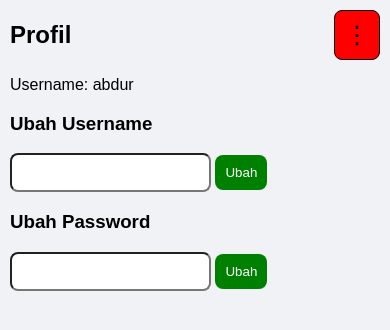
After one commit to abdur135/tabungan-app, a Flask app: page /profil in a window 390 px wide. The commit adds this page. Shown: the top 330 px of the page. Run offline with Flask 3, Linux system fonts and the light colour scheme; a user stored in the database is signed in; data comes from the database, SQL or seed files in the repository.

Commit message:
update UI mobile

```diff
--- a/app.py
+++ b/app.py
@@ -1,208 +1,13 @@
-from flask import Flask, render_template, request, redirect, session
-import sqlite3
-from datetime import datetime
+from flask import Flask
+from routes.auth import auth_bp
+from routes.tabungan import tabungan_bp
 
 app = Flask(__name__)
 app.secret_key = "secret123"
 
-# ================= DB =================
-def get_db():
-    return sqlite3.connect("database.db")
+# daftar blueprint
+app.register_blueprint(auth_bp)
+app.register_blueprint(tabungan_bp)
 
-
-# ================= HELPER =================
-def bersihin_angka(angka):
-    return int(angka.replace(".", ""))
-
-
-# ================= AUTH =================
-@app.route("/login", methods=["GET", "POST"])
-def login():
-    if request.method == "POST":
-        username = request.form["username"]
-        password = request.form["password"]
-
-        conn = get_db()
-        cur = conn.cursor()
-
-        cur.execute(
-            "SELECT * FROM users WHERE username=? AND password=?",
-            (username, password)
-        )
-        user = cur.fetchone()
-
-        conn.close()
-
-        if user:
-            session["user_id"] = user[0]
-            return redirect("/")
-        else:
-            return "Login gagal!"
-
-    return render_template("login.html")
-
-
-@app.route("/register", methods=["GET", "POST"])
-def register():
-    if request.method == "POST":
-        username = request.form["username"]
-        password = request.form["password"]
-
-        conn = get_db()
-        cur = conn.cursor()
-
-        try:
-            cur.execute(
-                "INSERT INTO users (username, password) VALUES (?, ?)",
-                (username, password)
-            )
-            conn.commit()
-        except:
-            return "Username sudah ada!"
-
-        conn.close()
-        return redirect("/login")
-
-    return render_template("register.html")
-
-
-@app.route("/logout")
-def logout():
-    session.clear()
-    return redirect("/login")
-
-
-# ================= MAIN =================
-@app.route("/")
-def index():
-    if "user_id" not in session:
-        return redirect("/login")
-
-    conn = get_db()
-    cur = conn.cursor()
-
-    cur.execute(
-        "SELECT * FROM tabungan WHERE user_id=?",
-        (session["user_id"],)
-    )
-    data = cur.fetchall()
-
-    conn.close()
-    return render_template("index.html", tabungan=data)
-
-
-# ================= TAMBAH =================
-@app.route("/tambah", methods=["POST"])
-def tambah():
-    if "user_id" not in session:
-        return redirect("/login")
-
-    nama = request.form["nama"]
-    target = bersihin_angka(request.form["target"])
-
-    conn = get_db()
-    cur = conn.cursor()
-
-    cur.execute(
-        "INSERT INTO tabungan (nama, target, terkumpul, user_id) VALUES (?, ?, 0, ?)",
-        (nama, target, session["user_id"])
-    )
-
-    conn.commit()
-    conn.close()
-
-    return redirect("/")
-
-
-# ================= NABUNG =================
-@app.route("/nabung/<int:id>", methods=["POST"])
-def nabung(id):
-    jumlah = bersihin_angka(request.form["jumlah"])
-
-    conn = get_db()
-    cur = conn.cursor()
-
-    cur.execute(
-        "UPDATE tabungan SET terkumpul = terkumpul + ? WHERE id=?",
-        (jumlah, id)
-    )
-
-    cur.execute(
-        "INSERT INTO riwayat (tabungan_id, jumlah, tanggal) VALUES (?, ?, ?)",
-        (id, jumlah, datetime.now().strftime("%Y-%m-%d %H:%M"))
-    )
-
-    conn.commit()
-    conn.close()
-
-    return redirect("/")
-
-
-# ================= KURANG =================
-@app.route("/kurang/<int:id>", methods=["POST"])
-def kurang(id):
-    jumlah = bersihin_angka(request.form["jumlah"])
-
-    conn = get_db()
-    cur = conn.cursor()
-
-    cur.execute("SELECT terkumpul FROM tabungan WHERE id=?", (id,))
-    sekarang = cur.fetchone()[0]
-
-    if sekarang - jumlah < 0:
-        jumlah = sekarang
-
-    cur.execute(
-        "UPDATE tabungan SET terkumpul = terkumpul - ? WHERE id=?",
-        (jumlah, id)
-    )
-
-    cur.execute(
-        "INSERT INTO riwayat (tabungan_id, jumlah, tanggal) VALUES (?, ?, ?)",
-        (id, -jumlah, datetime.now().strftime("%Y-%m-%d %H:%M"))
-    )
-
-    conn.commit()
-    conn.close()
-
-    return redirect("/")
-
-
-# ================= HAPUS =================
-@app.route("/hapus/<int:id>")
-def hapus(id):
-    conn = get_db()
-    cur = conn.cursor()
-
-    cur.execute("DELETE FROM tabungan WHERE id=?", (id,))
-    cur.execute("DELETE FROM riwayat WHERE tabungan_id=?", (id,))
-
-    conn.commit()
-    conn.close()
-
-    return redirect("/")
-
-
-# ================= RIWAYAT =================
-@app.route("/riwayat/<int:id>")
-def riwayat(id):
-    conn = get_db()
-    cur = conn.cursor()
-
-    cur.execute("SELECT * FROM tabungan WHERE id=?", (id,))
-    tabungan = cur.fetchone()
-
-    cur.execute(
-        "SELECT * FROM riwayat WHERE tabungan_id=? ORDER BY tanggal DESC",
-        (id,)
-    )
-    data = cur.fetchall()
-
-    conn.close()
-
-    return render_template("riwayat.html", tabungan=tabungan, riwayat=data)
-
-
-# ================= RUN =================
 if __name__ == "__main__":
     app.run(debug=True)
--- /dev/null
+++ b/models.py
@@ -0,0 +1,4 @@
+import sqlite3
+
+def get_db():
+    return sqlite3.connect("database.db")
--- a/requirements.txt
+++ b/requirements.txt
@@ -1,3 +1,2 @@
 Flask
-psycopg2-binary
 gunicorn
--- /dev/null
+++ b/routes/auth.py
@@ -0,0 +1,111 @@
+from flask import Blueprint, render_template, request, redirect, session
+from models import get_db
+from werkzeug.security import generate_password_hash, check_password_hash
+
+auth_bp = Blueprint("auth", __name__)
+
+# LOGIN
+@auth_bp.route("/login", methods=["GET", "POST"])
+def login():
+    if request.method == "POST":
+        username = request.form["username"]
+        password = request.form["password"]
+
+        conn = get_db()
+        cur = conn.cursor()
+
+        cur.execute("SELECT * FROM users WHERE username=?", (username,))
+        user = cur.fetchone()
+
+        conn.close()
+
+        if user and check_password_hash(user[2], password):
+            session["user_id"] = user[0]
+            return redirect("/")
+        else:
+            return "Login gagal!"
+
+    return render_template("login.html")
+
+
+# REGISTER
+@auth_bp.route("/register", methods=["GET", "POST"])
+def register():
+    if request.method == "POST":
+        username = request.form["username"]
+        password = generate_password_hash(request.form["password"])
+
+        conn = get_db()
+        cur = conn.cursor()
+
+        try:
+            cur.execute(
+                "INSERT INTO users (username, password) VALUES (?, ?)",
+                (username, password)
+            )
+            conn.commit()
+        except:
+            return "Username sudah ada!"
+
+        conn.close()
+        return redirect("/login")
+
+    return render_template("register.html")
+
+
+# LOGOUT
+@auth_bp.route("/logout")
+def logout():
+    session.clear()
+    return redirect("/login")
+
+
+# PROFIL
+@auth_bp.route('/profil')
+def profil():
+    if 'user_id' not in session:
+        return redirect('/login')
+
+    conn = get_db()
+    c = conn.cursor()
+    c.execute("SELECT * FROM users WHERE id=?", (session['user_id'],))
+    user = c.fetchone()
+    conn.close()
+
+    return render_template('profil.html', user=user)
+
+
+# UBAH USERNAME
+@auth_bp.route('/ubah_username', methods=['POST'])
+def ubah_username():
+    if 'user_id' not in session:
+        return redirect('/login')
+
+    username_baru = request.form['username']
+
+    conn = get_db()
+    c = conn.cursor()
+    c.execute("UPDATE users SET username=? WHERE id=?",
+              (username_baru, session['user_id']))
+    conn.commit()
+    conn.close()
+
+    return redirect('/profil')
+
+
+# UBAH PASSWORD
+@auth_bp.route('/ubah_password', methods=['POST'])
+def ubah_password():
+    if 'user_id' not in session:
+        return redirect('/login')
+
+    password_baru = generate_password_hash(request.form['password'])
+
+    conn = get_db()
+    c = conn.cursor()
+    c.execute("UPDATE users SET password=? WHERE id=?",
+              (password_baru, session['user_id']))
+    conn.commit()
+    conn.close()
+
+    return redirect('/profil')
--- a/static/script.js
+++ b/static/script.js
@@ -1,6 +1,10 @@
+document.addEventListener("DOMContentLoaded", function() {
+
+    console.log("JS jalan");
+
+    // FORMAT RUPIAH
     document.querySelectorAll(".rupiah").forEach(input => {
-
-    input.addEventListener("input", function(e) {
+        input.addEventListener("input", function() {
             let angka = this.value.replace(/[^0-9]/g, "");
 
             if (angka) {
@@ -9,5 +13,33 @@ document.querySelectorAll(".rupiah").forEach(input => {
                 this.value = "";
             }
         });
+    });
+
+    // MENU TITIK 3
+    document.querySelectorAll(".menu-btn").forEach(button => {
+        button.addEventListener("click", function(e) {
+            e.stopPropagation();
+
+            let dropdown = this.nextElementSibling;
+
+            // tutup dropdown lain
+            document.querySelectorAll(".dropdown").forEach(menu => {
+                if (menu !== dropdown) {
+                    menu.style.display = "none";
+                }
+            });
+
+            // toggle
+            dropdown.style.display =
+                (dropdown.style.display === "block") ? "none" : "block";
+        });
+    });
+
+    // klik luar = tutup
+    window.addEventListener("click", function() {
+        document.querySelectorAll(".dropdown").forEach(menu => {
+            menu.style.display = "none";
+        });
+    });
 
 });
--- a/static/style.css
+++ b/static/style.css
@@ -7,6 +7,11 @@ body {
 
 h1, h2 {
     text-align: center;
+}
+
+.profile-header h2 {
+    text-align: left;
+    margin: 0;
 }
 
 .form-box {
@@ -90,3 +95,45 @@ button {
     display: block;
     margin-bottom: 15px;
 }
+
+.profile-header {
+    display: flex;
+    justify-content: space-between;
+    align-items: center;
+}
+
+.menu-container {
+    position: relative;
+}
+
+.menu-btn {
+    display: block;
+    font-size: 24px;
+    color: black;
+    background: red; /* sementara buat debug */
+    border: 1px solid black;
+    cursor: pointer;
+}
+
+.dropdown {
+    display: none;
+    position: absolute;
+    right: 0;
+    top: 30px;
+    background: white;
+    min-width: 150px;
+    border-radius: 8px;
+    border: 1px solid #ccc;
+    box-shadow: 0 4px 8px rgba(0,0,0,0.2);
+}
+
+.dropdown a {
+    display: block;
+    padding: 10px;
+    color: black;
+    text-decoration: none;
+}
+
+.dropdown a:hover {
+    background: #f0f0f0;
+}
--- a/templates/login.html
+++ b/templates/login.html
@@ -5,6 +5,7 @@
     <meta name="viewport" content="width=device-width, initial-scale=1.0">
     <title>Login</title>
     <link rel="stylesheet" href="/static/style.css">
+    <link rel="stylesheet" href="/static/script.js">
 </head>
 <body>
 
--- /dev/null
+++ b/templates/profil.html
@@ -0,0 +1,41 @@
+<!DOCTYPE html>
+<html>
+<head>
+    <title>Profil</title>
+    <link rel="stylesheet" href="{{ url_for('static', filename='style.css') }}">
+</head>
+<body>
+
+<div class="profile-header">
+    <h2>Profil</h2>
+
+    <div class="menu-container">
+        <button class="menu-btn">⋮</button>
+
+        <div class="dropdown">
+            <a href="/edit_profil">Edit Profil</a>
+            <a href="/ganti_password">Ganti Password</a>
+            <a href="/logout">Logout</a>
+        </div>
+    </div>
+</div>
+
+<p>Username: {{ user[1] }}</p>
+
+<h3>Ubah Username</h3>
+<form method="POST" action="/ubah_username">
+    <input type="text" name="username" required>
+    <button type="submit">Ubah</button>
+</form>
+
+<h3>Ubah Password</h3>
+<form method="POST" action="/ubah_password">
+    <input type="password" name="password" required>
+    <button type="submit">Ubah</button>
+</form>
+
+<!-- WAJIB -->
+<script src="{{ url_for('static', filename='script.js') }}"></script>
+
+</body>
+</html>
```
Also changed, not shown: init_db.py (+12 -2 lines), routes/tabungan.py (added, +165 -0 lines), templates/index.html (+12 -7 lines). Lines whose indentation alone changed are shown as unchanged.
